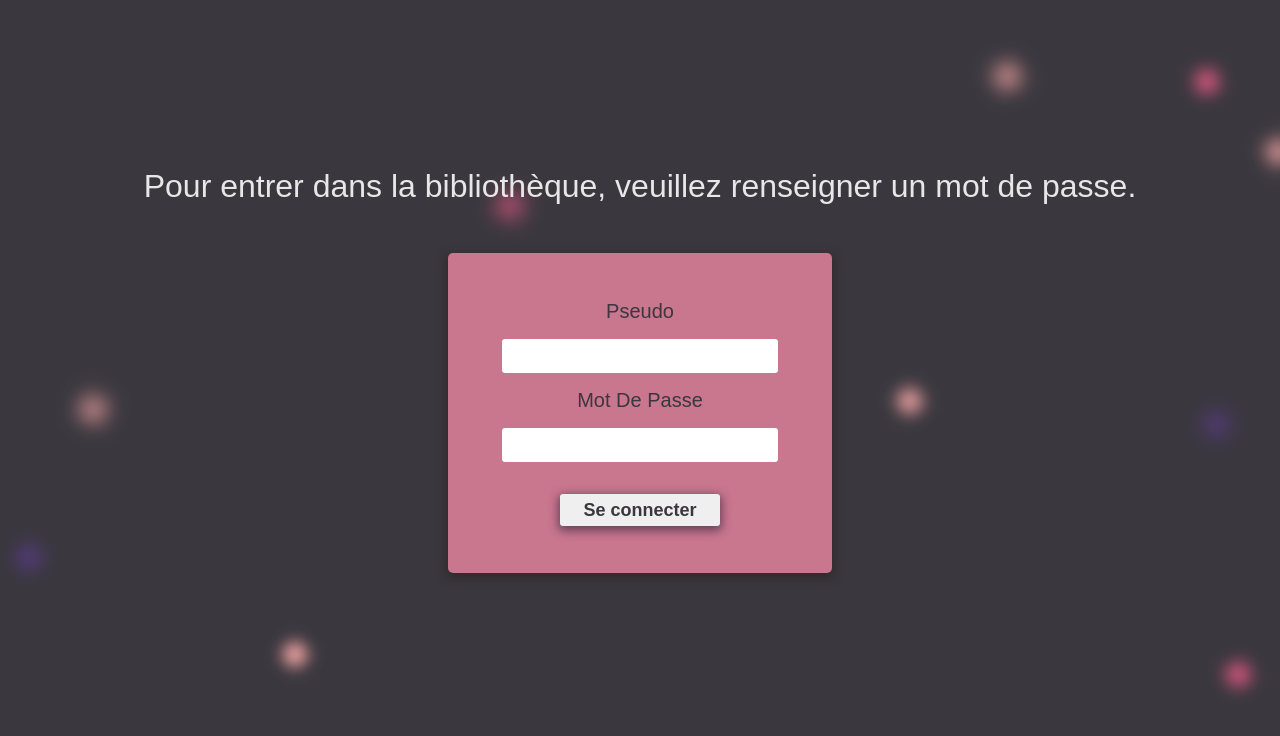
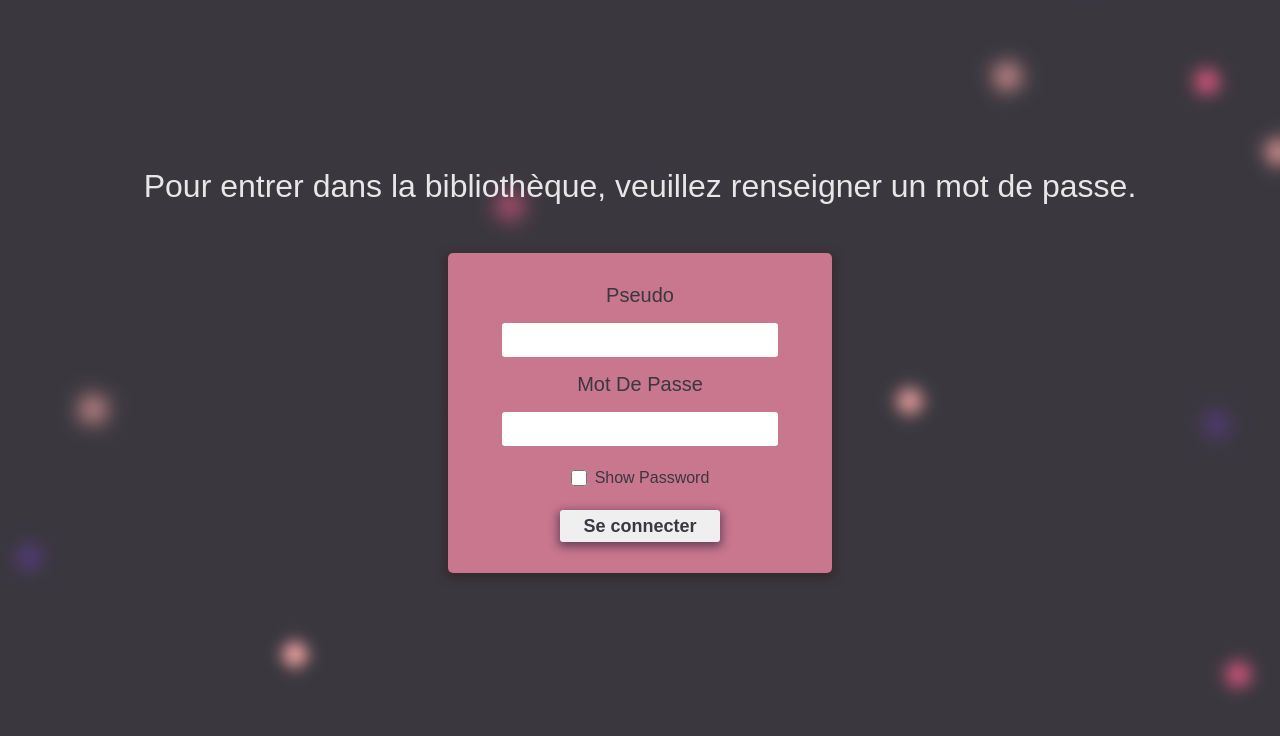
Before and after one commit to LaureJanin/checkpoint4_qui-a-mon-livre, a React (Vite) app in the folder frontend/: page / in a window 1280 px wide. Shown: the top 736 px of the page. Built offline with nearby package versions, Linux system fonts and the light colour scheme; no server answers; a web font is replaced by a local one.

Commit message:
css des toast

```diff
--- a/frontend/src/assets/_variables.scss
+++ b/frontend/src/assets/_variables.scss
@@ -5,4 +5,24 @@
 
 $font-stack: "Jost", sans-serif;
 $font-color: #1a1510;
-$primary-color: #e7e7e7; ;
+$primary-color: #e7e7e7;
+
+.custom-toast-error {
+  background: transparent;
+  color: white;
+  font-family: "Jost";
+  font-size: 20px;
+  border-radius: 5px;
+  padding: 10px;
+  box-shadow: none;
+  border: 1px solid white;
+}
+.Toastify__close-button {
+  color: #c9768f;
+}
+.Toastify__progress-bar {
+  background-color: #c9768f;
+}
+.Toastify__toast-icon {
+  display: none;
+}
--- a/frontend/src/components/Login/Login.jsx
+++ b/frontend/src/components/Login/Login.jsx
@@ -1,12 +1,15 @@
 import { useNavigate } from "react-router-dom";
 import { useState } from "react";
 import Cookies from "js-cookie";
+import { toast } from "react-toastify";
 import instance from "../../utils/instance";
-import Notify from "../../utils/notification";
+import "react-toastify/dist/ReactToastify.css";
 
 import "./Login.scss";
+import "../../assets/_variables.scss";
 
 export default function Login() {
+  const [showPassword, setShowPassword] = useState(false);
   const [loginAdmin, setLoginAdmin] = useState({ username: "", password: "" });
   const navigate = useNavigate();
 
@@ -23,9 +26,16 @@ export default function Login() {
         Cookies.set("admin_auth_frontend", token);
         navigate("/accueil");
       })
-      .catch((err) =>
-        console.error(err, Notify.error("Mauvaises informations ! ❌"))
-      );
+      .catch((err) => {
+        console.error(err);
+        toast.error("Pseudo ou mot de passe incorrect !", {
+          className: "custom-toast-error specific_class",
+        });
+      });
+  };
+
+  const togglePassword = () => {
+    setShowPassword(!showPassword);
   };
 
   return (
@@ -44,11 +54,20 @@ export default function Login() {
           />
           <label htmlFor="mdp">Mot De Passe</label>
           <input
-            type="password"
+            type={showPassword ? "text" : "password"}
             name="password"
             onChange={handleChangeLogin}
             required
           />
+          <label className="showPassword" htmlFor="show-password">
+            <input
+              type="checkbox"
+              name="show-password"
+              id="show-password"
+              onChange={togglePassword}
+            />
+            Show Password
+          </label>
           <button type="submit">Se connecter</button>
         </form>
       </div>
--- a/frontend/src/components/Login/Login.scss
+++ b/frontend/src/components/Login/Login.scss
@@ -33,6 +33,21 @@
         color: #3a373e;
       }
 
+      label {
+        &:last-of-type {
+          display: flex;
+          align-items: center;
+          justify-content: center;
+          font-size: 1rem;
+          gap: 0.5rem;
+          input {
+            width: 1rem;
+            margin: 0;
+            padding: 0;
+          }
+        }
+      }
+
       input {
         width: 17rem;
         height: 2rem;
@@ -41,7 +56,6 @@
       }
 
       button {
-        margin-top: 1rem;
         width: 10rem;
         height: 2rem;
         border-radius: 3px;
```
